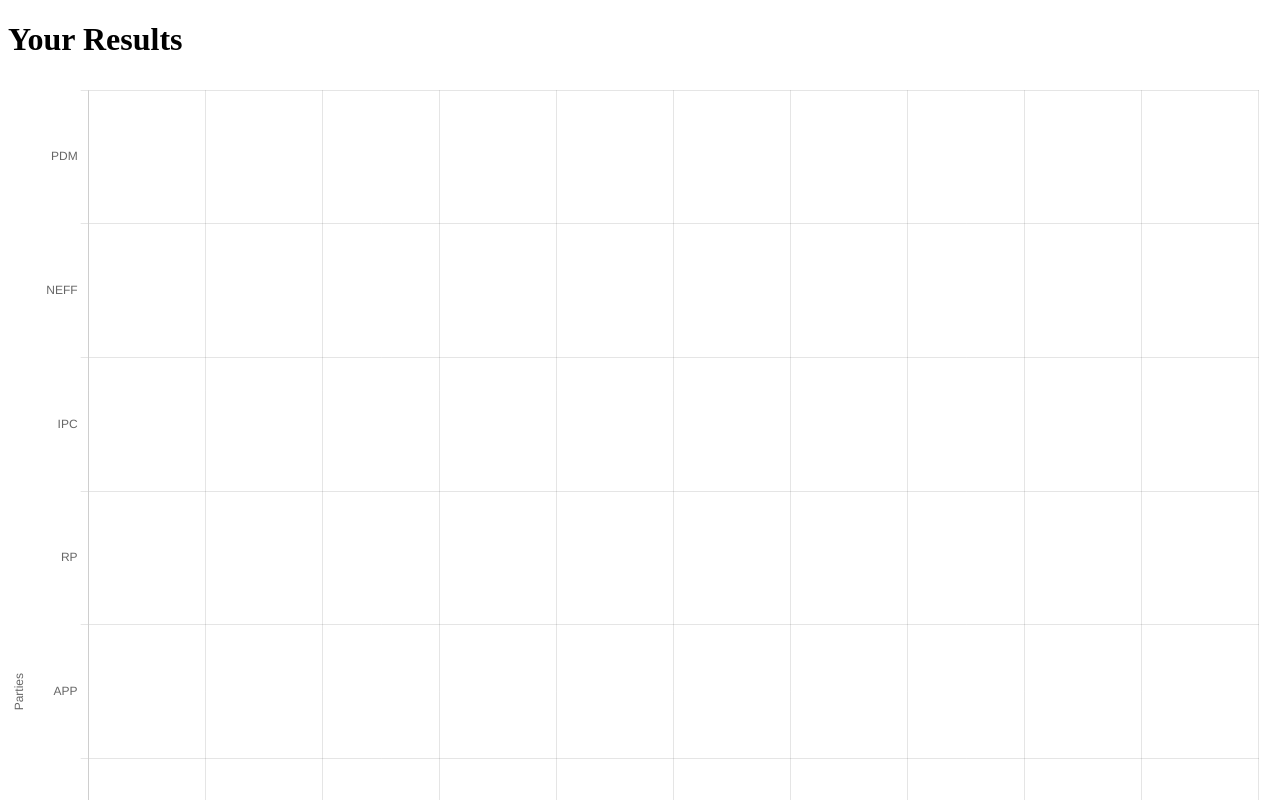
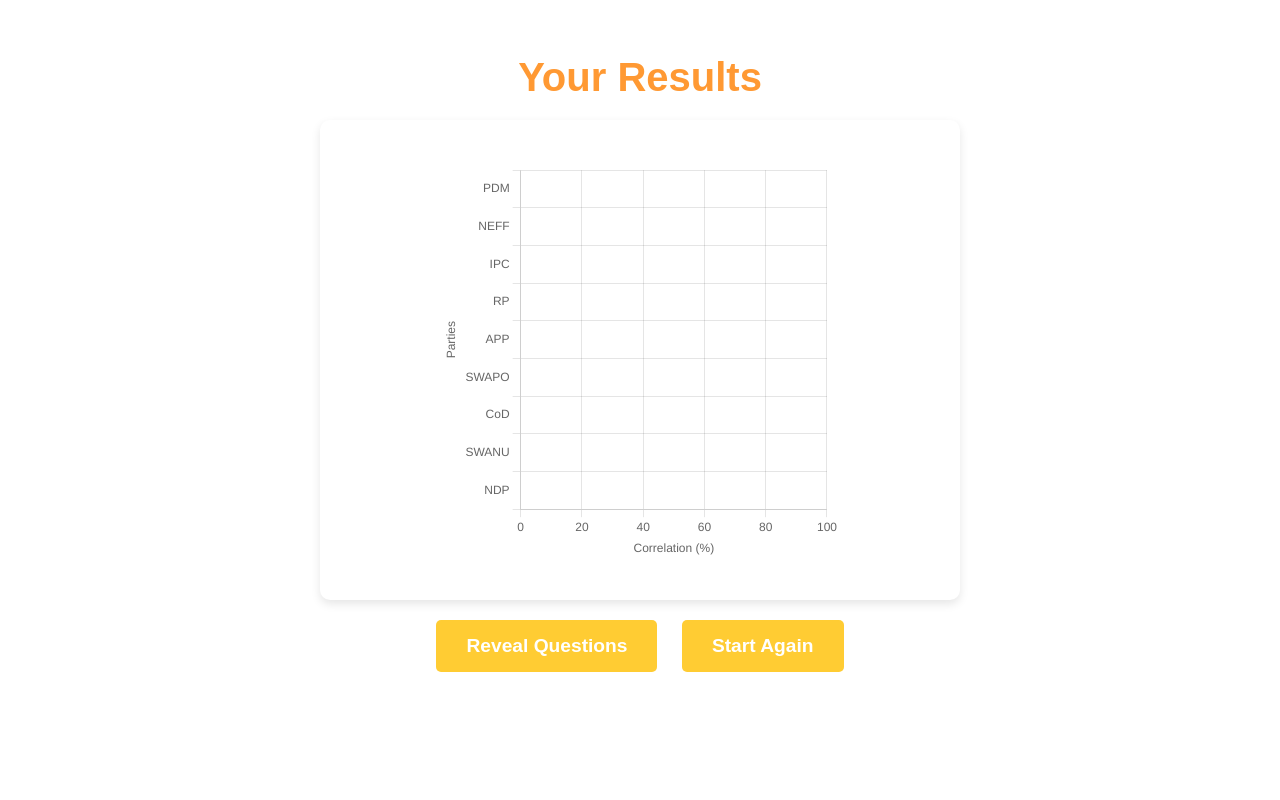
Before and after one commit to roxinbj/vote-mate, a SvelteKit app: page /results in a window 1280 px wide. Shown: the top 800 px of the page. Built offline with nearby package versions, Linux system fonts and the light colour scheme.

Commit message:
Initial Design done

```diff
--- a/src/routes/questions-revealed/+page.svelte
+++ b/src/routes/questions-revealed/+page.svelte
@@ -18,7 +18,7 @@
 	}
 
 	function backToResults() {
-		goto('/results'); // Navigate back to the landing page (adjust if needed)
+		goto('/results'); // Navigate back to the results page
 	}
 </script>
 
@@ -26,30 +26,18 @@
 	<h1>Review Your Answers</h1>
 	<ul>
 		{#each questions as question, questionIndex}
-			<li>
+			<li class="question-container">
 				<h3>Question {questionIndex + 1}: {question.question}</h3>
 
 				<ul>
 					{#each question.options as option, optionIndex}
-						<li
-							style="
-                  padding: 10px;
-                  border: 1px solid #ccc;
-                  background-color: {answers[questionIndex] === optionIndex
-								? '#d3f9d8'
-								: '#f5f5f5'};
-                  margin-bottom: 10px;
-                "
-						>
+						<li class="option {answers[questionIndex] === optionIndex ? 'selected' : ''}">
 							<strong>{option.answer}</strong>
 
-							<!-- Highlight user's choice -->
 							{#if answers[questionIndex] === optionIndex}
-								<span style="color: green;">(Your Choice)</span>
+								<span>(Your Choice)</span>
 							{/if}
 
-							<!-- List of parties that agree with this option -->
-							<br />
 							<small>Parties agreeing: {option.parties.join(', ')}</small>
 						</li>
 					{/each}
@@ -57,8 +45,77 @@
 			</li>
 		{/each}
 	</ul>
-	<div style="margin-top: 20px;">
+
+	<div class="button-container">
 		<button on:click={backToResults}>Back</button>
 		<button on:click={startAgain}>Start Again</button>
 	</div>
 </main>
+
+<style>
+	main {
+		padding: 20px;
+		text-align: center;
+		font-family: Arial, sans-serif;
+	}
+
+	h1 {
+		color: #ff9933;
+		font-size: 2.5rem;
+		margin-bottom: 20px;
+	}
+
+	ul {
+		list-style-type: none;
+		padding: 0;
+	}
+
+	.question-container {
+		background-color: white;
+		padding: 20px;
+		border-radius: 10px;
+		box-shadow: 0 4px 10px rgba(0, 0, 0, 0.1);
+		margin-bottom: 20px;
+	}
+
+	.option {
+		padding: 10px;
+		border: 1px solid #ccc;
+		margin-bottom: 10px;
+		border-radius: 5px;
+		background-color: #f5f5f5;
+		font-size: 1rem;
+		text-align: left;
+	}
+
+	.option.selected {
+		background-color: #d3f9d8;
+		color: green;
+	}
+
+	.option small {
+		display: block;
+		color: #666;
+	}
+
+	.button-container {
+		margin-top: 20px;
+	}
+
+	button {
+		background-color: #ffcc33;
+		border: none;
+		padding: 15px 30px;
+		font-size: 1.2rem;
+		font-weight: bold;
+		color: #fff;
+		cursor: pointer;
+		border-radius: 5px;
+		transition: background-color 0.3s ease;
+		margin: 0 10px;
+	}
+
+	button:hover {
+		background-color: #ff9933;
+	}
+</style>
--- a/src/routes/results/+page.svelte
+++ b/src/routes/results/+page.svelte
@@ -8,15 +8,12 @@
 	let correlationResults = [];
 	let sortedParties = [];
 
-	// Each party and their promises for correlation calculation
 	const parties = ['PDM', 'NEFF', 'IPC', 'RP', 'APP', 'SWAPO', 'CoD', 'SWANU', 'NDP'];
 
-	// Function to navigate to the "reveal questions" page
 	function revealQuestions() {
 		goto('/questions-revealed'); // Replace with the correct path to the page where the questions are revealed
 	}
 
-	// Function to reset the data and go back to the landing page
 	function startAgain() {
 		currentQuestionIndex.set(0);
 		userAnswers.set([]); // Clear user answers
@@ -24,60 +21,51 @@
 		goto('/'); // Navigate back to the landing page (adjust if needed)
 	}
 
-	// Calculate the weight for each issue based on user rankings
 	function calculateWeights() {
 		const rankings = $issueRankings;
 
-		// If no rankings are available, default to equal weights
 		if (!rankings || rankings.length === 0) {
 			return Array(questions.length).fill(1);
 		}
 
-		// Normalize the rankings so that the most important issue has the highest weight
-		const maxWeight = 10; // Arbitrary max weight
+		const maxWeight = 10;
 		const weights = [];
 		const totalIssues = rankings.length;
 
 		rankings.forEach((issue, index) => {
 			const questionIndex = questions.findIndex((q) => q.issue === issue);
-			const weight = maxWeight - index * (maxWeight / totalIssues); // Higher-ranked issues get higher weights
+			const weight = maxWeight - index * (maxWeight / totalIssues);
 			weights[questionIndex] = weight;
 		});
 		return weights;
 	}
 
-	// Correlate user's answers with each party's promises
 	function calculateCorrelation() {
 		const partyScores = {};
 
-		// Initialize scores for each party
 		parties.forEach((party) => {
 			partyScores[party] = 0;
 		});
 
-		// Calculate the issue weights based on user rankings
 		const weights = calculateWeights();
 		console.log('weights: ', weights);
 
-		// Calculate correlation by comparing user's answers with the party promises in each question
 		questions.forEach((question, questionIndex) => {
-			const userAnswer = $userAnswers[questionIndex]; // User's answer for the question
-			const weight = weights[questionIndex] || 1; // Use the calculated weight for this question or 1 if no weight is set
+			const userAnswer = $userAnswers[questionIndex];
+			const weight = weights[questionIndex] || 1;
 
 			if (userAnswer !== null) {
-				// Skip if the user skipped the question
 				question.options.forEach((option) => {
 					if (option.parties.includes(parties[userAnswer])) {
 						option.parties.forEach((party) => {
-							partyScores[party] += weight; // Multiply the score by the weight of the issue
+							partyScores[party] += weight;
 						});
 					}
 				});
 			}
 		});
 
-		// Convert scores to percentage and store them
-		const maxScore = weights.reduce((sum, w) => sum + w, 0); // The maximum possible weighted score
+		const maxScore = weights.reduce((sum, w) => sum + w, 0);
 		console.log('Max Score:', maxScore);
 		correlationResults = parties.map((party) => ({
 			party,
@@ -85,11 +73,9 @@
 		}));
 		console.log('Score: ', partyScores);
 
-		// Sort the parties by percentage from highest to lowest
 		sortedParties = [...correlationResults].sort((a, b) => b.percentage - a.percentage);
 	}
 
-	// Create the chart after the correlation is calculated
 	let chart;
 	onMount(() => {
 		calculateCorrelation();
@@ -99,32 +85,30 @@
 		chart = new Chart(ctx, {
 			type: 'bar',
 			data: {
-				labels: sortedParties.map((p) => p.party), // Party names
+				labels: sortedParties.map((p) => p.party),
 				datasets: [
 					{
 						label: 'Correlation (%)',
-						data: sortedParties.map((p) => p.percentage), // Correlation percentage
-						backgroundColor: 'rgba(54, 162, 235, 0.5)', // Light blue bars
-						borderColor: 'rgba(54, 162, 235, 1)', // Border color for the bars
+						data: sortedParties.map((p) => p.percentage),
+						backgroundColor: 'rgba(54, 162, 235, 0.5)',
+						borderColor: 'rgba(54, 162, 235, 1)',
 						borderWidth: 1
 					}
 				]
 			},
 			options: {
-				indexAxis: 'y', // Horizontal bars by switching the axis
+				indexAxis: 'y',
 				responsive: true,
 				scales: {
 					x: {
-						// This is now the value axis
 						beginAtZero: true,
-						max: 100, // Maximum 100% correlation
+						max: 100,
 						title: {
 							display: true,
 							text: 'Correlation (%)'
 						}
 					},
 					y: {
-						// This is now the category axis
 						title: {
 							display: true,
 							text: 'Parties'
@@ -133,7 +117,7 @@
 				},
 				plugins: {
 					legend: {
-						display: false // Hide the legend since it's a single dataset
+						display: false
 					}
 				}
 			}
@@ -143,9 +127,62 @@
 
 <main>
 	<h1>Your Results</h1>
-	<canvas id="resultsChart" width="400" height="400"></canvas>
-	<div style="margin-top: 20px;">
-		<button on:click={revealQuestions} style="margin-right: 10px;">Reveal Questions</button>
+
+	<div class="chart-container">
+		<canvas id="resultsChart" width="400" height="400"></canvas>
+	</div>
+
+	<div class="button-container">
+		<button on:click={revealQuestions}>Reveal Questions</button>
 		<button on:click={startAgain}>Start Again</button>
 	</div>
 </main>
+
+<style>
+	main {
+		padding: 20px;
+		text-align: center;
+		font-family: Arial, sans-serif;
+	}
+
+	h1 {
+		color: #ff9933;
+		font-size: 2.5rem;
+		margin-bottom: 20px;
+	}
+
+	.chart-container {
+		max-width: 600px;
+		margin: 0 auto;
+		padding: 20px;
+		background-color: white;
+		border-radius: 10px;
+		box-shadow: 0 4px 10px rgba(0, 0, 0, 0.1);
+	}
+
+	canvas {
+		max-width: 100%;
+		margin: 20px auto;
+	}
+
+	.button-container {
+		margin-top: 20px;
+	}
+
+	button {
+		background-color: #ffcc33;
+		border: none;
+		padding: 15px 30px;
+		font-size: 1.2rem;
+		font-weight: bold;
+		color: #fff;
+		cursor: pointer;
+		border-radius: 5px;
+		transition: background-color 0.3s ease;
+		margin: 0 10px;
+	}
+
+	button:hover {
+		background-color: #ff9933;
+	}
+</style>
```
Also changed, not shown: src/routes/+page.svelte (+8 -2 lines), static/logos/HitradioNamibia.jpg (added), 1 other file (tests, documents, lock files or other folders).
